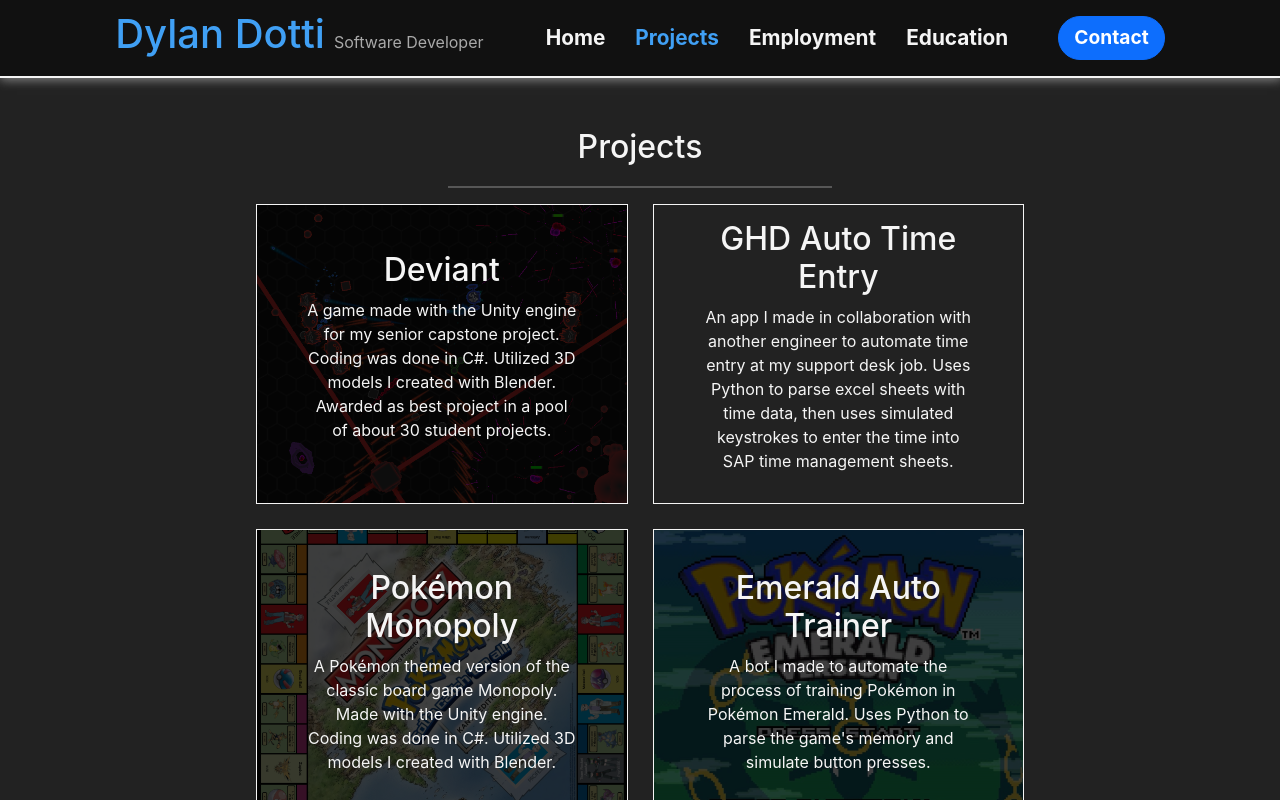
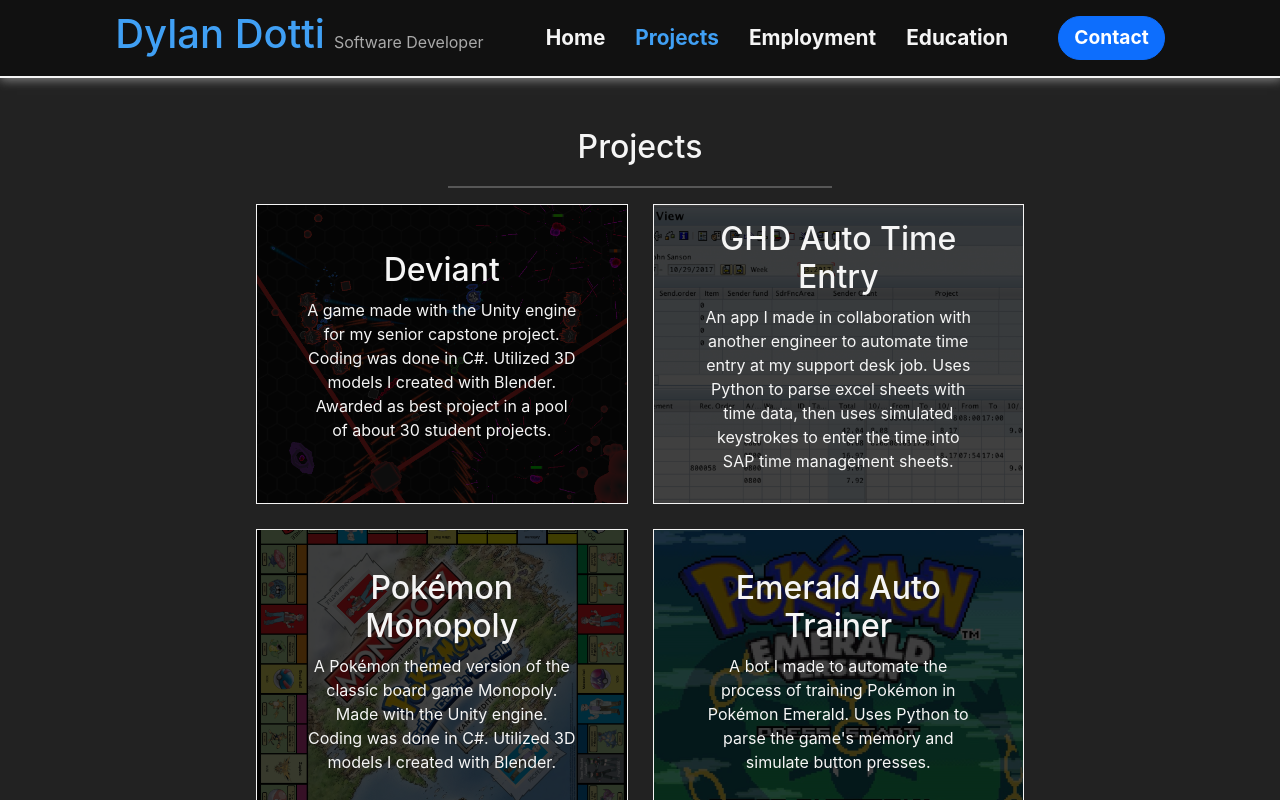
Before and after one commit to Dylan-Dotti/React-Portfolio-Website, a React (Create React App) app: page /projects in a window 1280 px wide. Built offline with nearby package versions, Linux system fonts and the light colour scheme.

Commit message:
Add image for time entry project

```diff
--- a/src/Data/ProjectData.tsx
+++ b/src/Data/ProjectData.tsx
@@ -18,6 +18,7 @@
     description: "An app I made in collaboration with another engineer to automate time entry at my support desk job. Uses Python to parse excel sheets with time data, then uses simulated keystrokes to enter the time into SAP time management sheets.",
     challenges: "This was my first project using ASP.NET Core. I had to learn how to use ASP.NET Core and how to structure my code to work with it. I also had to learn how to use Entity Framework Core to interact with the database.",
     startDate: new Date(2020, 8, 1),
+    imgSrc: "./img/TimeEntry/time_entry.PNG",
     detailSrc: "ghd-auto-time-entry",
 };
 
```
